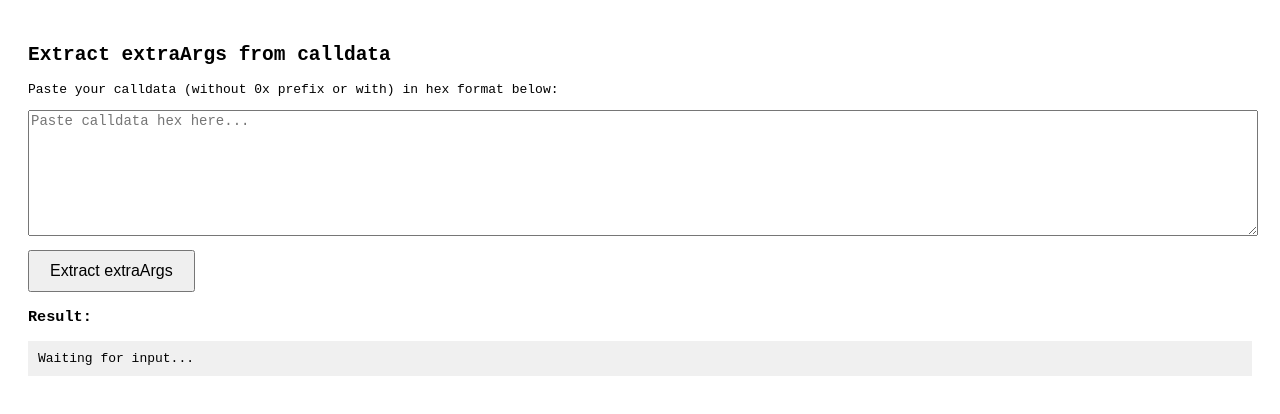
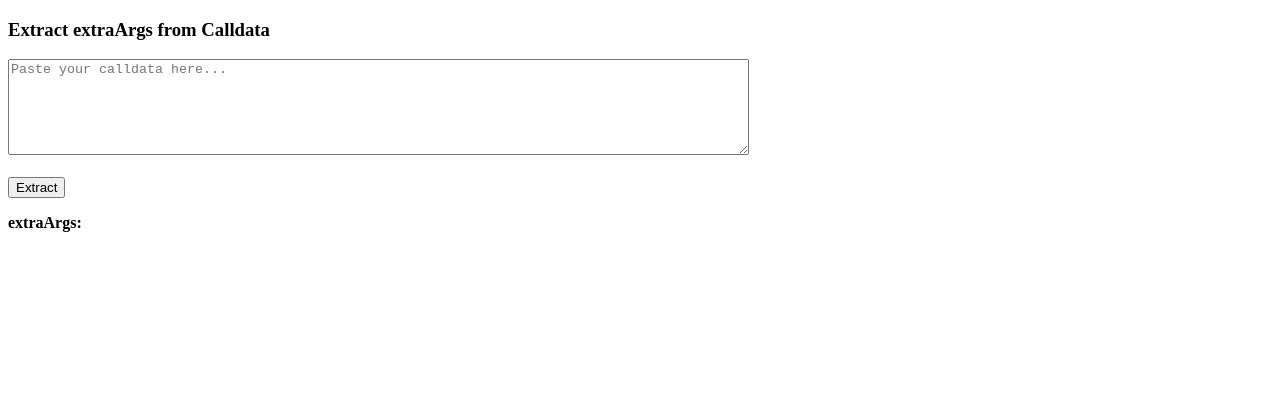
Before and after one commit to satriatrader87/bytes32-converter, a plain HTML site: page decode/index.html in a window 1280 px wide. Drawn offline with Linux system fonts and the light colour scheme.

Commit message:
Update index.html

```diff
--- a/decode/index.html
+++ b/decode/index.html
@@ -1,85 +1,45 @@
 <!DOCTYPE html>
-<html lang="en">
+<html>
 <head>
-<meta charset="UTF-8" />
-<title>Extract extraArgs from calldata</title>
-<style>
-  body { font-family: monospace; padding: 20px; }
-  textarea { width: 100%; height: 120px; font-family: monospace; font-size: 14px; }
-  pre { background: #f0f0f0; padding: 10px; white-space: pre-wrap; word-break: break-all; }
-  button { margin-top: 10px; padding: 10px 20px; font-size: 16px; }
-</style>
+<meta charset="UTF-8">
+<title>Extract extraArgs</title>
 </head>
 <body>
-<h2>Extract extraArgs from calldata</h2>
-<p>Paste your calldata (without 0x prefix or with) in hex format below:</p>
-<textarea id="calldataInput" placeholder="Paste calldata hex here..."></textarea>
-<br />
-<button onclick="extractExtraArgs()">Extract extraArgs</button>
-<h3>Result:</h3>
-<pre id="result">Waiting for input...</pre>
+<h3>Extract extraArgs from Calldata</h3>
+<textarea id="calldata" rows="6" cols="90" placeholder="Paste your calldata here..."></textarea><br><br>
+<button onclick="extractExtraArgs()">Extract</button>
+<p><strong>extraArgs:</strong> <span id="result"></span></p>
 
 <script>
-function hexToBytes(hex) {
-  hex = hex.startsWith('0x') ? hex.slice(2) : hex;
-  let bytes = [];
-  for (let i=0; i<hex.length; i+=2) {
-    bytes.push(parseInt(hex.substr(i,2),16));
-  }
-  return bytes;
-}
+function extractExtraArgs() {
+    let hex = document.getElementById("calldata").value.trim();
 
-function bytesToHex(bytes) {
-  return '0x'+bytes.map(b=>b.toString(16).padStart(2,'0')).join('');
-}
+    // Hilangkan 0x kalau ada
+    if (hex.startsWith("0x")) hex = hex.slice(2);
 
-function extractExtraArgs() {
-  const calldataHex = document.getElementById('calldataInput').value.trim();
-  if(!calldataHex || calldataHex.length < 64) {
-    document.getElementById('result').textContent = "Input calldata is too short or empty.";
-    return;
-  }
+    // Ubah ke array byte
+    let bytes = [];
+    for (let i = 0; i < hex.length; i += 2) {
+        bytes.push(parseInt(hex.substr(i, 2), 16));
+    }
 
-  const bytes = hexToBytes(calldataHex);
+    // Cari pola 0x00 12 lalu ambil 32 byte setelahnya
+    let idx = -1;
+    for (let i = 0; i < bytes.length - 2; i++) {
+        if (bytes[i] === 0x00 && bytes[i + 1] === 0x12) {
+            idx = i + 2;
+            break;
+        }
+    }
 
-  // Param ke-16, index start (16*32)
-  const paramIndex = 16;
-  const offsetPos = paramIndex * 32;
-  if(offsetPos + 32 > bytes.length) {
-    document.getElementById('result').textContent = "Calldata too short to read offset at param 16.";
-    return;
-  }
+    if (idx === -1) {
+        document.getElementById("result").textContent = "extraArgs tidak ditemukan";
+        return;
+    }
 
-  // Baca offset (big endian)
-  let offset = 0;
-  for(let i=offsetPos; i<offsetPos+32; i++) {
-    offset = offset * 256 + bytes[i];
-  }
-
-  if(offset === 0) {
-    document.getElementById('result').textContent = "Offset is zero, no extraArgs data.";
-    return;
-  }
-
-  if(offset + 32 > bytes.length) {
-    document.getElementById('result').textContent = "Offset points outside calldata.";
-    return;
-  }
-
-  // Baca panjang data dynamic di offset
-  let length = 0;
-  for(let i=offset; i<offset+32; i++) {
-    length = length * 256 + bytes[i];
-  }
-
-  if(offset + 32 + length > bytes.length) {
-    document.getElementById('result').textContent = "Data length goes outside calldata.";
-    return;
-  }
-
-  // Ambil data extraArgs
-  const data = bytes.slice(offset + 32, offset + 32 + length);
-  document.getElementById('result').textContent = "extraArgs:\n" + bytesToHex(data);
+    let extraArgsBytes = bytes.slice(idx, idx + 32);
+    let extraArgsHex = "0x" + extraArgsBytes.map(b => b.toString(16).padStart(2, "0")).join("");
+    document.getElementById("result").textContent = extraArgsHex;
 }
 </script>
 </body>
```
